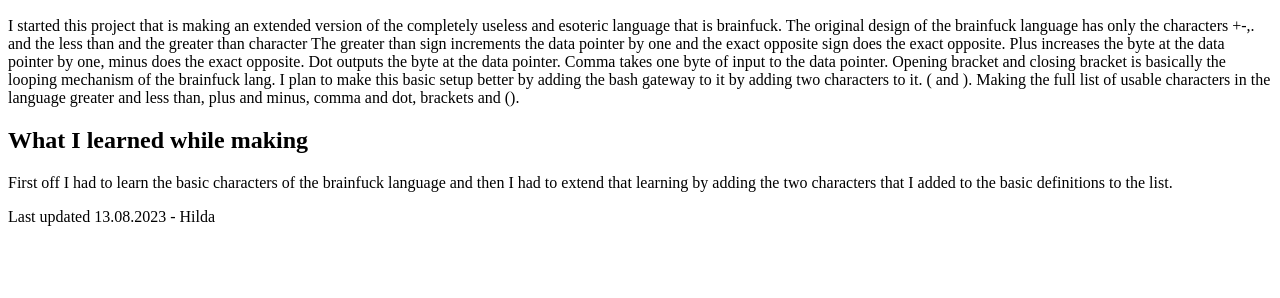
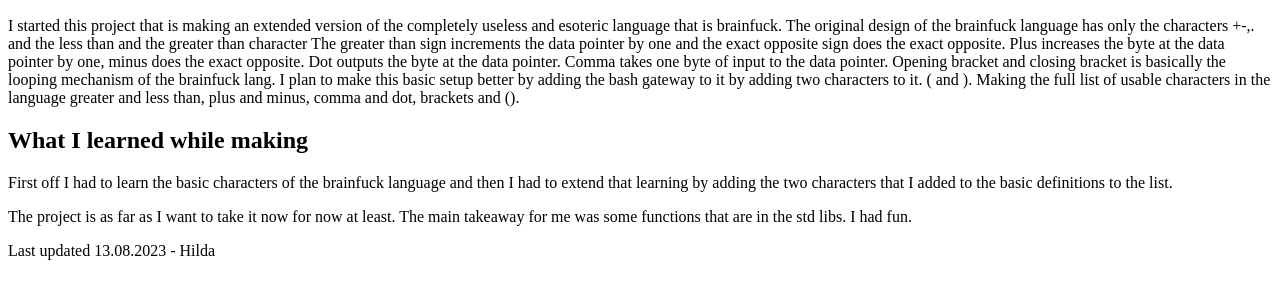
Before and after one commit to vohvelikissa/vohvelikissa.github.io, a plain HTML site: page blog/2.html in a window 1280 px wide. Shown: the part 136-434 px from the top of the page. Drawn offline with Linux system fonts and the light colour scheme.

Commit message:
updated the site

```diff
--- a/blog/2.html
+++ b/blog/2.html
@@ -25,6 +25,9 @@
 		<p>First off I had to learn the basic characters of the brainfuck
 		language and then I had to extend that learning by adding the two
 		characters that I added to the basic definitions to the list.</p>
+		<p>The project is as far as I want to take it now for now at least.
+		The main takeaway for me was some functions that are in the std libs.
+		I had fun.</p>
 		<p>Last updated 13.08.2023 - Hilda</p>
 	</body>
 </html>
```
Also changed, not shown: index.html (+1 -1 lines).
